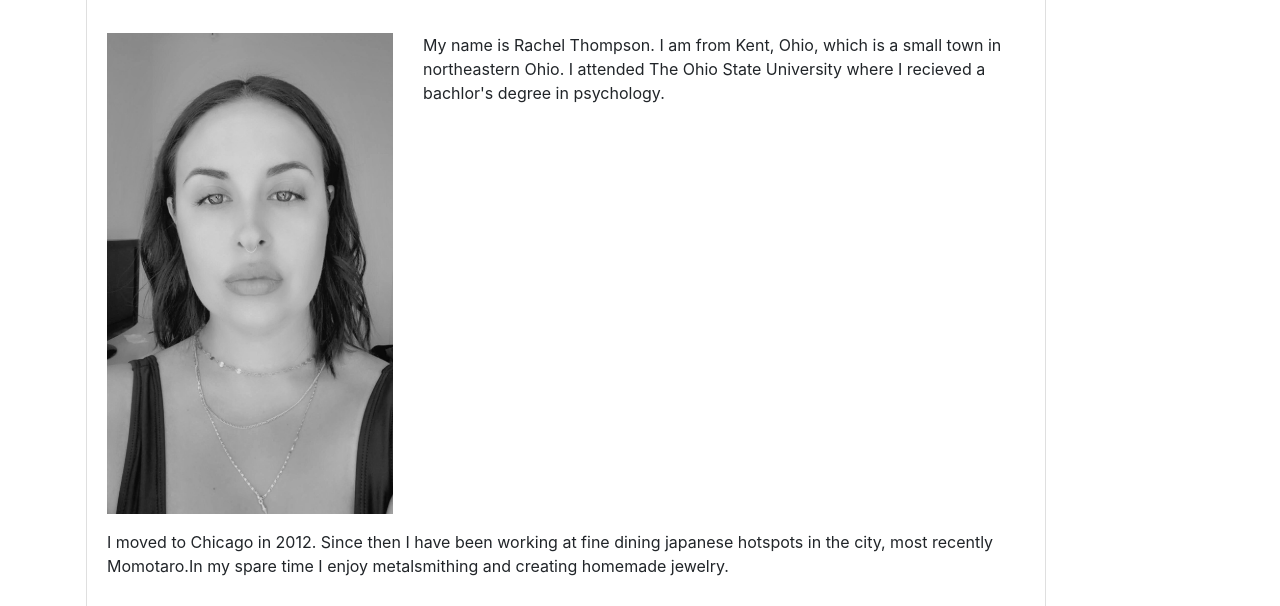
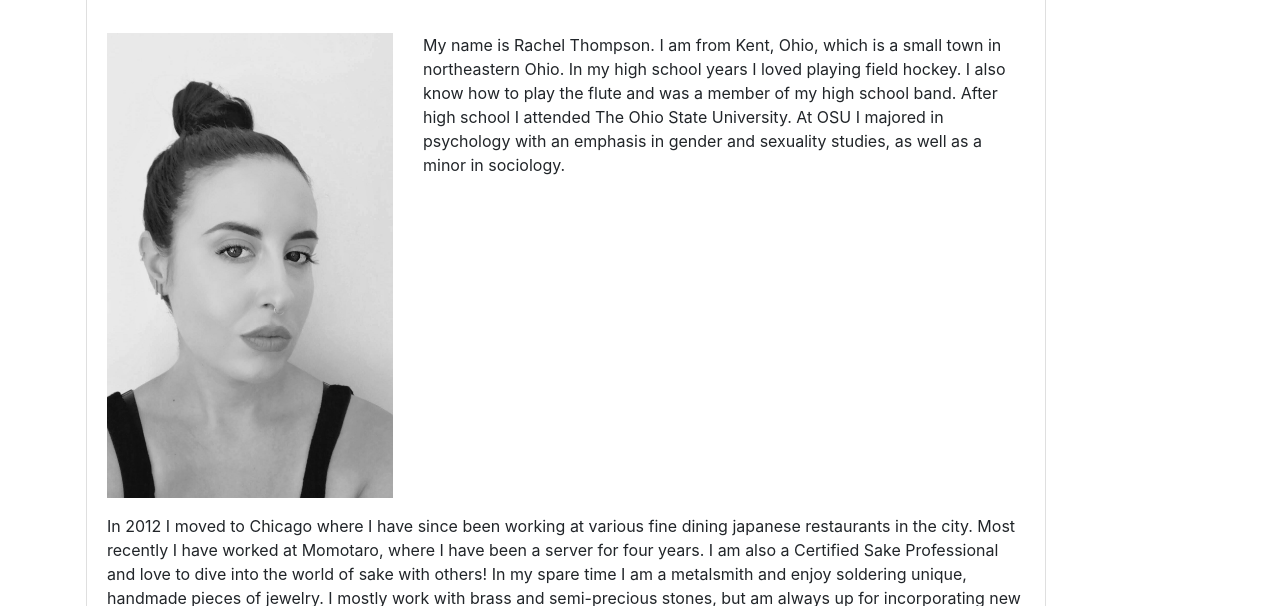
Before and after one commit to thompson-1657/thompson-1657.github.io, a plain HTML site: page index.html in a window 1280 px wide. Shown: the part 194-800 px from the top of the page. Drawn offline with nearby package versions, Linux system fonts and the light colour scheme.

Commit message:
change profile pic/ update bio

```diff
--- a/index.html
+++ b/index.html
@@ -41,10 +41,10 @@
           <content class="container">
             <div class="row">
                 <div class="col-md-4 text-center">
-                    <img src="homepgphoto.jpeg" alt="Profile Picture" class="img-fluid">
+                    <img src="profilepic.jpeg" alt="Profile Picture" class="img-fluid">
                 </div>
                 <div class="col-md-8">
-                    <p> My name is Rachel Thompson. I am from Kent, Ohio, which is a small town in northeastern Ohio. I attended The Ohio State University where I recieved a bachlor's degree in psychology.</p>
+                    <p> My name is Rachel Thompson. I am from Kent, Ohio, which is a small town in northeastern Ohio. In my high school years I loved playing field hockey. I also know how to play the flute and was a member of my high school band. After high school I attended The Ohio State University. At OSU I majored in psychology with an emphasis in gender and sexuality studies, as well as a minor in sociology.</p>
 
 
                 </div>
@@ -52,7 +52,7 @@
 
             <div class="row pt-3">
                 <div class="col-md-12">
-                    <p>I moved to Chicago in 2012. Since then I have been working at fine dining japanese hotspots in the city, most recently Momotaro.In my spare time I enjoy metalsmithing and creating homemade jewelry.</p>
+                    <p>In 2012 I moved to Chicago where I have since been working at various fine dining japanese restaurants in the city. Most recently I have worked at Momotaro, where I have been a server for four years. I am also a Certified Sake Professional and love to dive into the world of sake with others! In my spare time I am a metalsmith and enjoy soldering unique, handmade pieces of jewelry. I mostly work with brass and semi-precious stones, but am always up for incorporating new materials into my pieces.</p>
                 </div>
             </div>
           </content>
```
Also changed, not shown: homepgphoto.jpeg (deleted), profilepic.jpeg (added), 1 other file.
